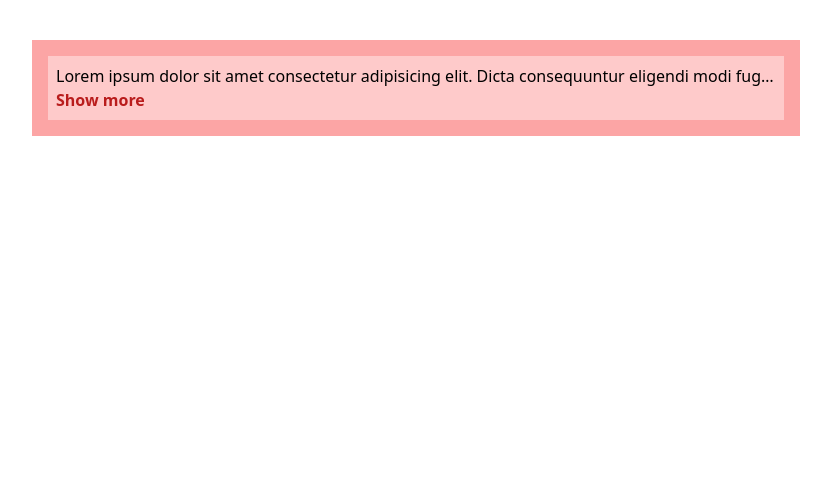
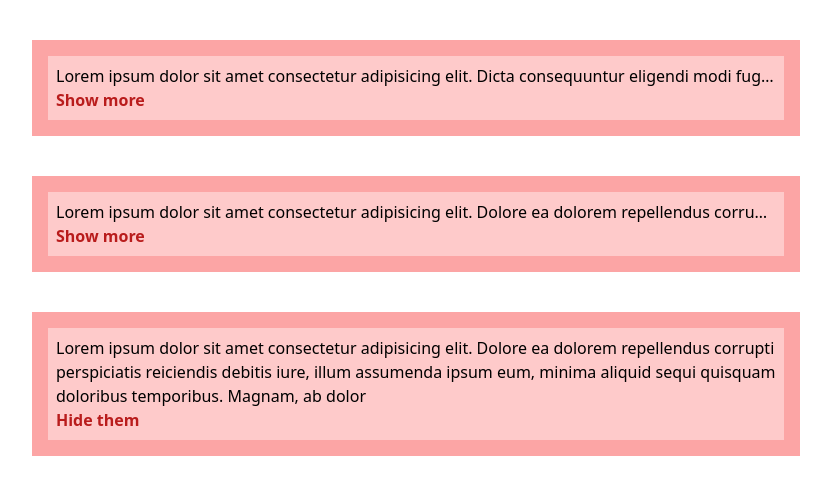
Before and after one commit to parisaMontakhab/Step-message, a React (Vite) app in the folder msg-step/: page / in a window 1280 px wide. Shown: the top 494 px of the page, without its empty margins (224-1055 px from the left). Built offline with nearby package versions, Linux system fonts and the light colour scheme.

Commit message:
feat: import for two times textCard component with difrent state

```diff
--- a/msg-step/src/components/Challenge3.jsx
+++ b/msg-step/src/components/Challenge3.jsx
@@ -2,6 +2,9 @@ import { useState } from "react";
 
 export default function ChallengeTree() {
     const [showOne,setShowOne] = useState(false);
+    const [showTwo,setShowTwo] = useState(false);
+    const [showTree,setShowTree] = useState(true);
+
 
 
   return (
@@ -15,6 +18,18 @@ export default function ChallengeTree() {
           <p className="text-red-700 font-bold cursor-pointer" onClick={()=>setShowOne(!showOne)}>
             {showOne ? 'Hide them' : 'Show more'}
           </p>
+        </p>
+      </TextCard>
+
+      <TextCard>
+        <p className={!showTwo ? 'bg-red-200  p-2  text-nowrap overflow-hidden truncate' : 'bg-red-200  p-2'}>Lorem ipsum dolor sit amet consectetur adipisicing elit. Dolore ea dolorem repellendus corrupti perspiciatis reiciendis debitis iure, illum assumenda ipsum eum, minima aliquid sequi quisquam doloribus temporibus. Magnam, ab dolor
+            <p className="text-red-700 font-bold cursor-pointer" onClick={()=>setShowTwo(!showTwo)} >{showTwo ? 'Hide them' : 'Show more'}</p>
+        </p>
+      </TextCard>
+
+      <TextCard>
+        <p className={!showTree ? 'bg-red-200  p-2  text-nowrap overflow-hidden truncate' : 'bg-red-200  p-2'}>Lorem ipsum dolor sit amet consectetur adipisicing elit. Dolore ea dolorem repellendus corrupti perspiciatis reiciendis debitis iure, illum assumenda ipsum eum, minima aliquid sequi quisquam doloribus temporibus. Magnam, ab dolor
+            <p className="text-red-700 font-bold cursor-pointer" onClick={()=>setShowTree(!showTree)} >{showTree ? 'Hide them' : 'Show more'}</p>
         </p>
       </TextCard>
 
```
